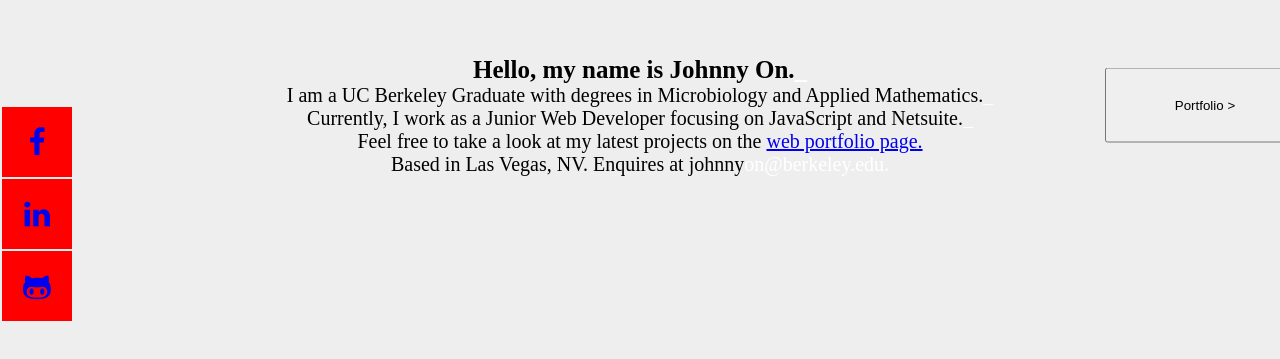
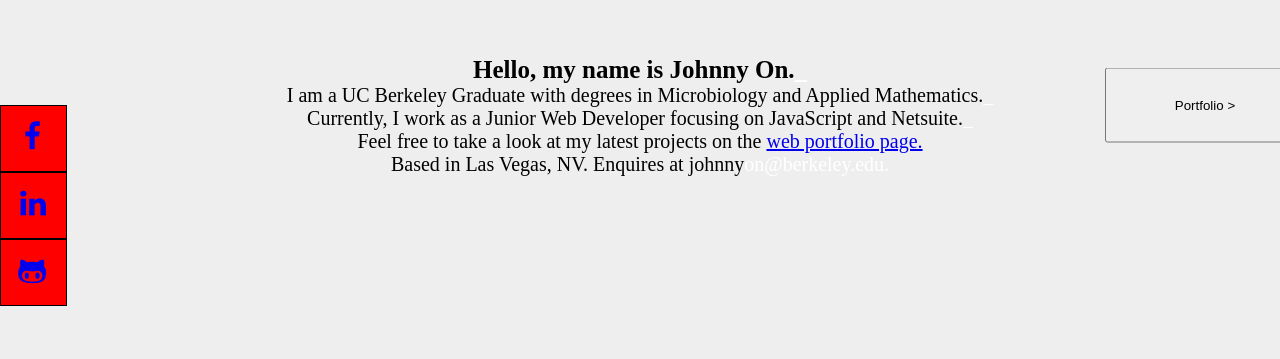
Before and after one commit to Risingvirtue/newWebsite, a plain HTML site: page index.html in a window 1280 px wide. Shown: the part 295-654 px from the top of the page. Drawn offline with nearby package versions, Linux system fonts and the light colour scheme.

Commit message:
nav bar fixed

```diff
--- a/index.html
+++ b/index.html
@@ -19,18 +19,18 @@
 			<section id="intro" class="text-center">
 			</section>
 			<a href="./projects.html"><button id="portfolio" >Portfolio ></button></a>
-			<table id="nav">
-				<tr>
-				  <td><a class="contact" href="#"><i class="fa fa-facebook icon" aria-hidden="true"></i></a></td>
-				</tr>
-				<tr>
-				  <td><a class="contact" href="#"><i class="fa fa-linkedin icon" aria-hidden="true"></i></a></td>
-				</tr>
-				<tr>
-				  <td><a class="contact" href="#"><i class="fa fa-github-alt icon" aria-hidden="true"></i></a></td>
-				</tr>
+			<div class="side-bar" id="nav">
 
-			</table>
+				  <div class="side-bar-cell" id="fb"><a class="contact" href="#"><i class="fa fa-facebook icon" aria-hidden="true"></i></a></div>
+
+
+				  <div class="side-bar-cell" id="linkedIn"><a class="contact" href="#"><i class="fa fa-linkedin icon" aria-hidden="true"></i></a></div>
+
+
+				  <div class="side-bar-cell" id="github"><a class="contact" href="#"><i class="fa fa-github-alt icon" aria-hidden="true"></i></a></div>
+
+
+			</div>
 
 		</div>
 
--- a/main.css
+++ b/main.css
@@ -30,25 +30,36 @@ tr {
 }
 
 
-td {
+.side-bar-cell {
+	border: 1px solid black;
 	text-align: center;
-	padding: 10px;
 	background-color: red;
+	padding-top: 15px;
+	padding-left: 15px;
 	height: 50px;
 	width: 50px;
 	-webkit-transition-property: all;
 	-webkit-transition-duration: 1s;
 }
+.side-bar-cell:hover {
+	width: 100px;
 
-td:hover {
-	width: 100px;
-	padding-right: 0px;
 }
 
 .icon {
 	font-size: 30px;
+
 }
 
 .contact {
     text-decoration: none;
 }
+i {
+	float: right;
+	padding-right: 20px;
+
+}
+
+i.fa-facebook {
+	padding-right: 25px;
+}
```
